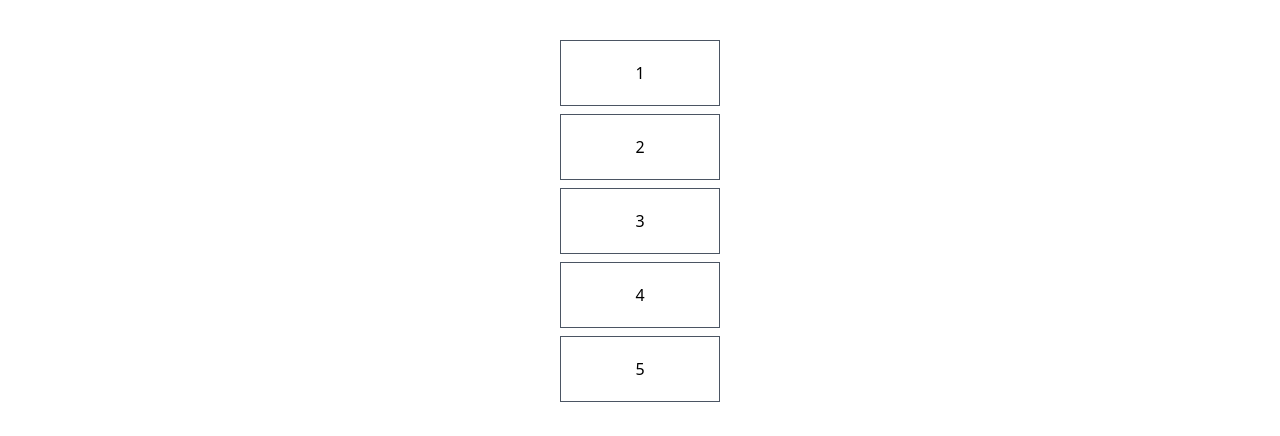
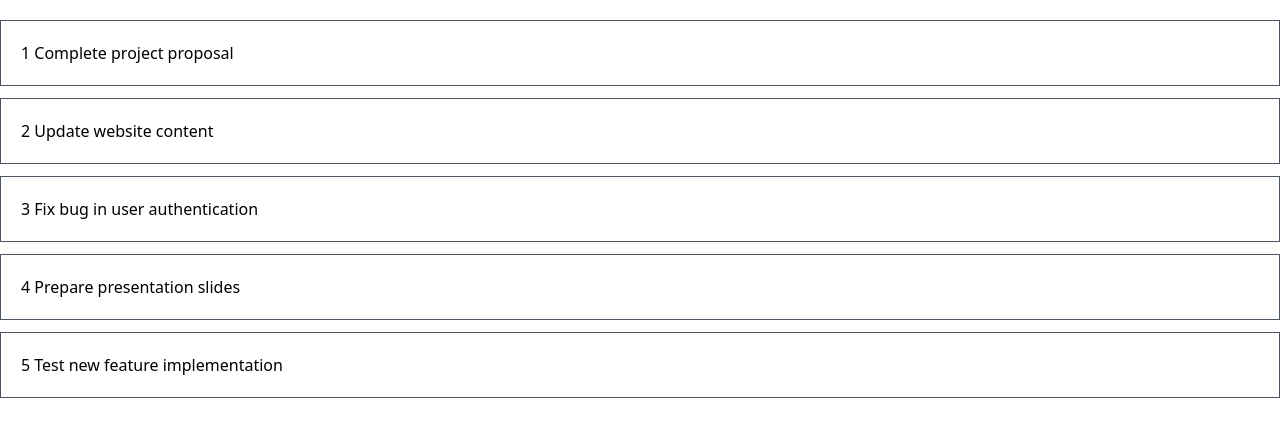
Before and after one commit to SrZitu/Vue_Module_4, a Vue app: page / in a window 1280 px wide. Shown: the top 436 px of the page. Built offline with nearby package versions, Linux system fonts and the light colour scheme.

Commit message:
loop episode 2,display index in loop

```diff
--- a/src/App.vue
+++ b/src/App.vue
@@ -1,15 +1,19 @@
 <script setup>
-const items = [1,2,3,4,5]
+const tasks = [
+  "Complete project proposal",
+  "Update website content",
+  "Fix bug in user authentication",
+  "Prepare presentation slides",
+  "Test new feature implementation",
+];
 </script>
- // if you don't give key it givs warning in vs code
+
 <template>
-  <section class="mx-auto container flex items-center text-center flex-col space-y-2 mt-10">
-       <!--  <div class="p-5 border border-gray-600 w-40" v-for="n in 5"> {{ n }}</div> -->
-        <div class="p-5 border border-gray-600 w-40" v-for="item in items" :key="item"> {{ item }}</div>
-
+ <section class="mx-auto container mt-5">
+    <section class="mx-auto container space-y-3">
+        <div class="p-5 border border-gray-600 text-left" v-for="(task,index) in tasks" :key="index">{{index+1}} {{ task }}</div>
     </section>
+  </section>
 </template>
 
-<style scoped>
-
-</style>
+<style scoped></style>
```
